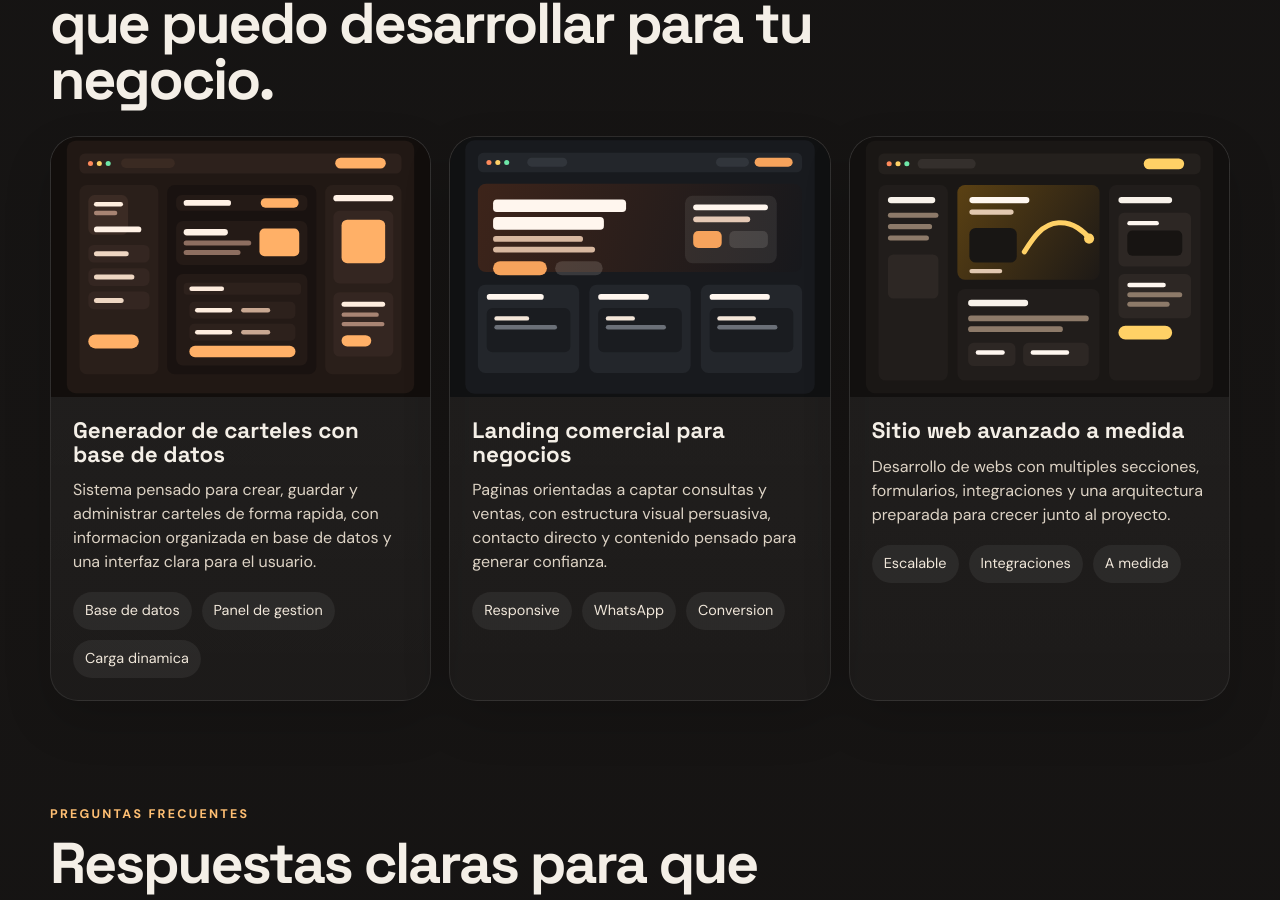
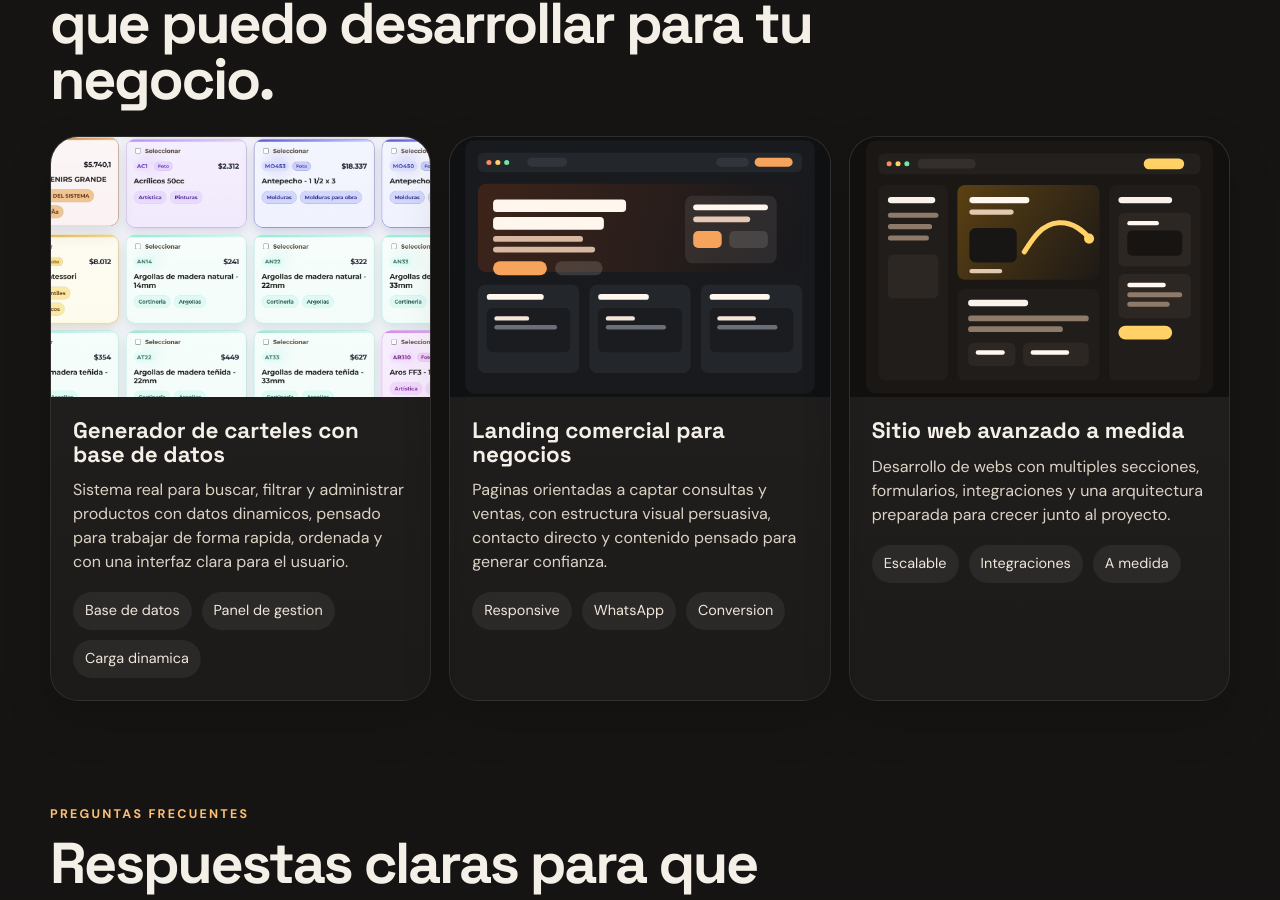
Before and after one commit to Maturojo/devstudio, a React (Vite) app: page / in a window 1280 px wide. Shown: the part 2364-3264 px from the top of the page. Built offline with nearby package versions, Linux system fonts and the light colour scheme; no server answers.

Commit message:
Use real portfolio screenshot

```diff
--- a/src/App.jsx
+++ b/src/App.jsx
@@ -57,8 +57,8 @@ const portfolioItems = [
   {
     title: "Generador de carteles con base de datos",
     description:
-      "Sistema pensado para crear, guardar y administrar carteles de forma rapida, con informacion organizada en base de datos y una interfaz clara para el usuario.",
-    image: "/portfolio-carteles.svg",
+      "Sistema real para buscar, filtrar y administrar productos con datos dinamicos, pensado para trabajar de forma rapida, ordenada y con una interfaz clara para el usuario.",
+    image: "/portfolio-carteles-real.jpeg",
     tags: ["Base de datos", "Panel de gestion", "Carga dinamica"],
   },
   {
```
Also changed, not shown: public/portfolio-carteles-real.jpeg (added).
